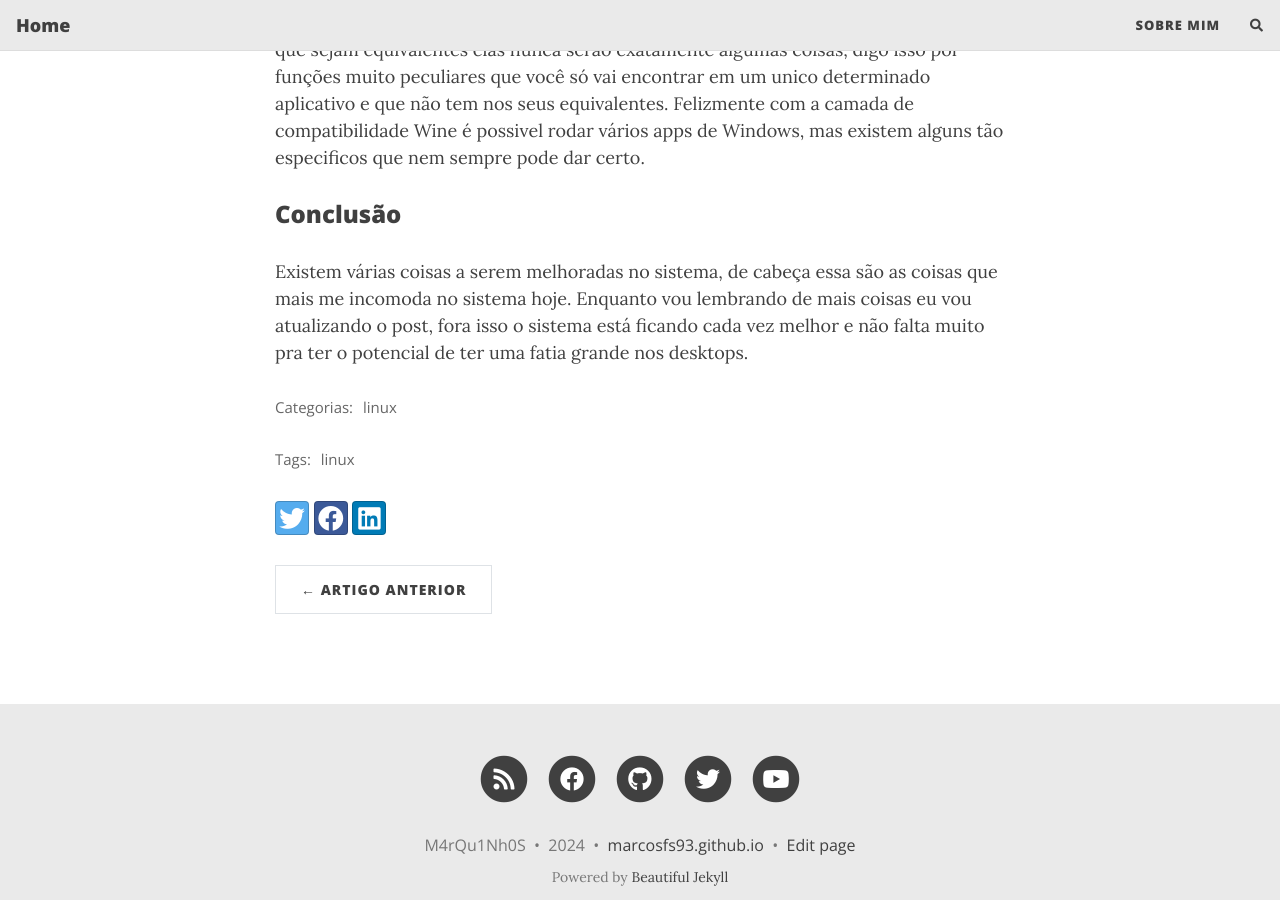
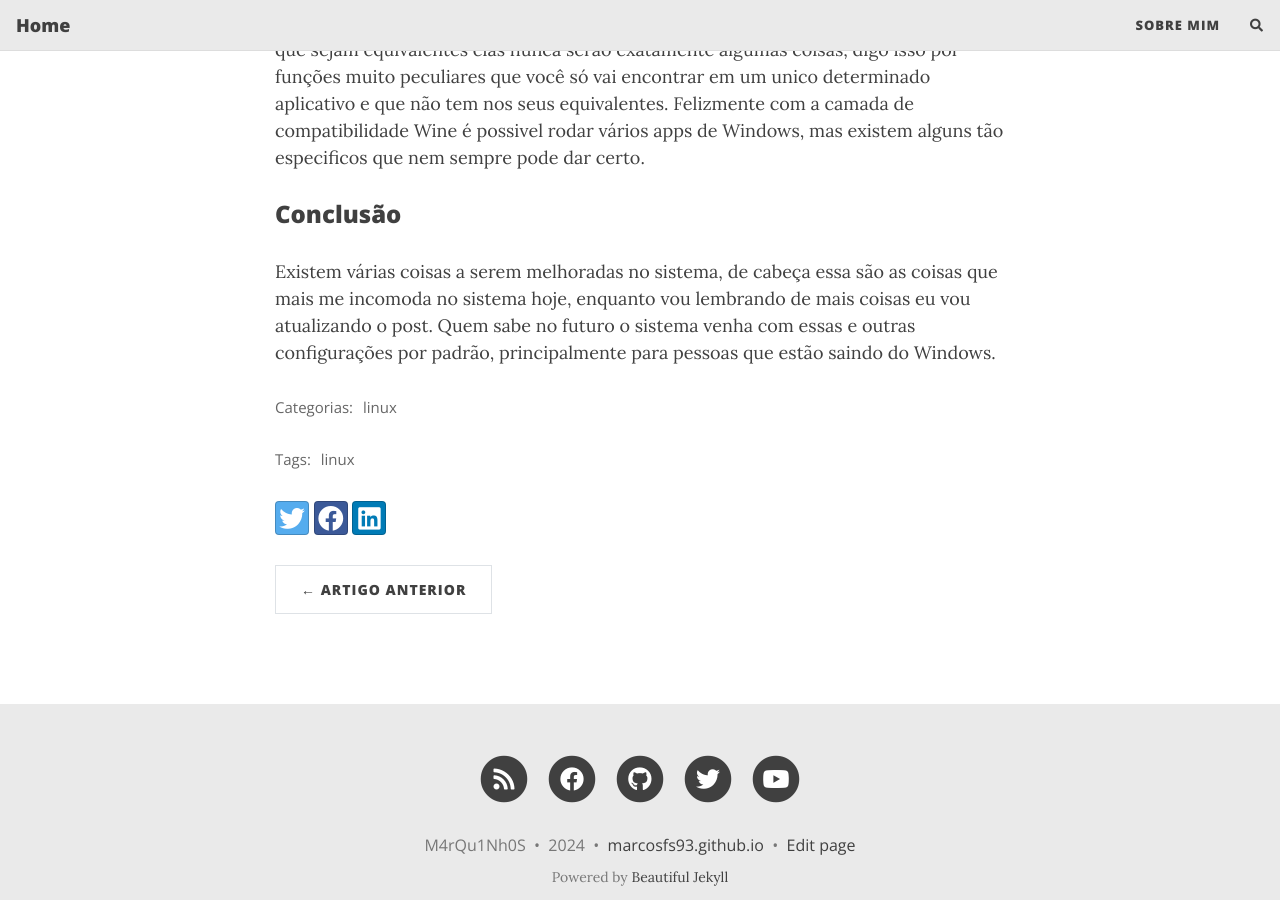
Before and after one commit to marcosfs93/marcosfs93.github.io, a Jekyll site: the page built from _posts/2024-08-04-coisas-que-me-incomodam-no-linux.md, in a window 1280 px wide and 900 px high, scrolled down 2552 px. Built offline with Jekyll 4.4.1, drawn with Linux system fonts in a browser that asks for light colours; nearby versions of some CDN libraries; comment, search, counter and statistics services are not loaded.

Commit message:
Update 2024-08-04-coisas-que-me-incomodam-no-linux.md

```diff
--- a/_posts/2024-08-04-coisas-que-me-incomodam-no-linux.md
+++ b/_posts/2024-08-04-coisas-que-me-incomodam-no-linux.md
@@ -42,4 +42,4 @@ Mesmo assim, esse é um problema que me incomoda já que te força a jogar outra
 Existem apps que não tem versão pra Linux, embora existam alternativas elas por mais que sejam equivalentes elas nunca serão exatamente algumas coisas, digo isso por funções muito peculiares que você só vai encontrar em um unico determinado aplicativo e que não tem nos seus equivalentes. Felizmente com a camada de compatibilidade Wine é possivel rodar vários apps de Windows, mas existem alguns tão especificos que nem sempre pode dar certo.
 
 ### Conclusão
-Existem várias coisas a serem melhoradas no sistema, de cabeça essa são as coisas que mais me incomoda no sistema hoje. Enquanto vou lembrando de mais coisas eu vou atualizando o post, fora isso o sistema está ficando cada vez melhor e não falta muito pra ter o potencial de ter uma fatia grande nos desktops.
+Existem várias coisas a serem melhoradas no sistema, de cabeça essa são as coisas que mais me incomoda no sistema hoje, enquanto vou lembrando de mais coisas eu vou atualizando o post. Quem sabe no futuro o sistema venha com essas e outras configurações por padrão, principalmente para pessoas que estão saindo do Windows.
```
